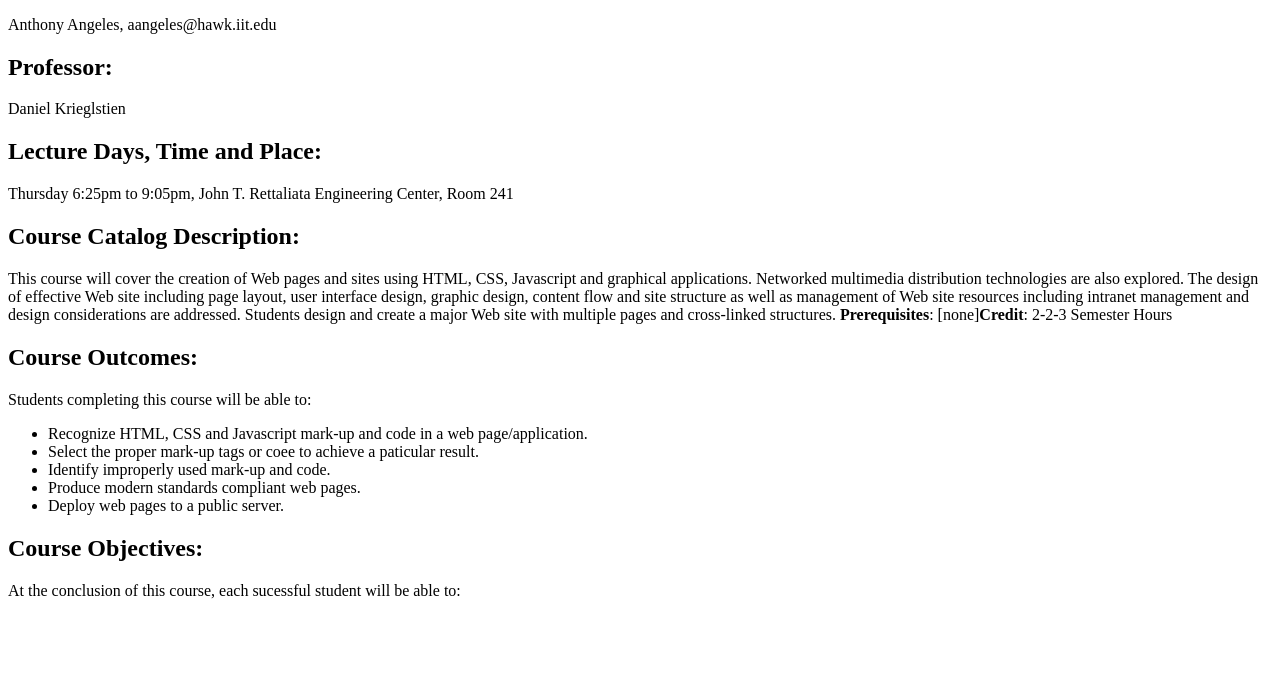
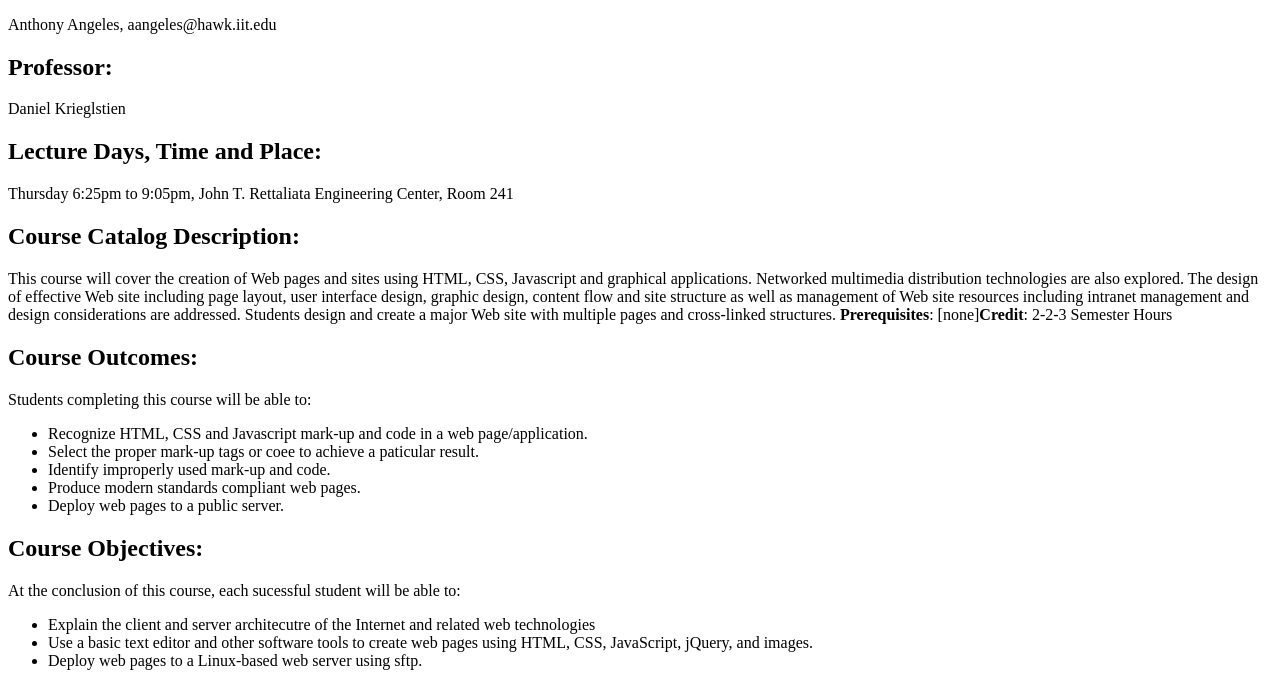
Before and after one commit to aangeles02/Lab2, a plain HTML site: page index.html in a window 1280 px wide. Shown: the part 105-800 px from the top of the page. Drawn offline with Linux system fonts and the light colour scheme.

Commit message:
Finished all content
Finished adding all headers and paragraphs

```diff
--- a/index.html
+++ b/index.html
@@ -25,5 +25,9 @@
 		</ul>
 		<h2>Course Objectives:</h2>
 		<p>At the conclusion of this course, each sucessful student will be able to:</p>
+		<ul>
+			<li>Explain the client and server architecutre of the Internet and related web technologies</li>
+			<li>Use a basic text editor and other software tools to create web pages using HTML, CSS, JavaScript, jQuery, and images.</li>
+			<li>Deploy web pages to a Linux-based web server using sftp.</li>
 		</body>
 	</html>
```
